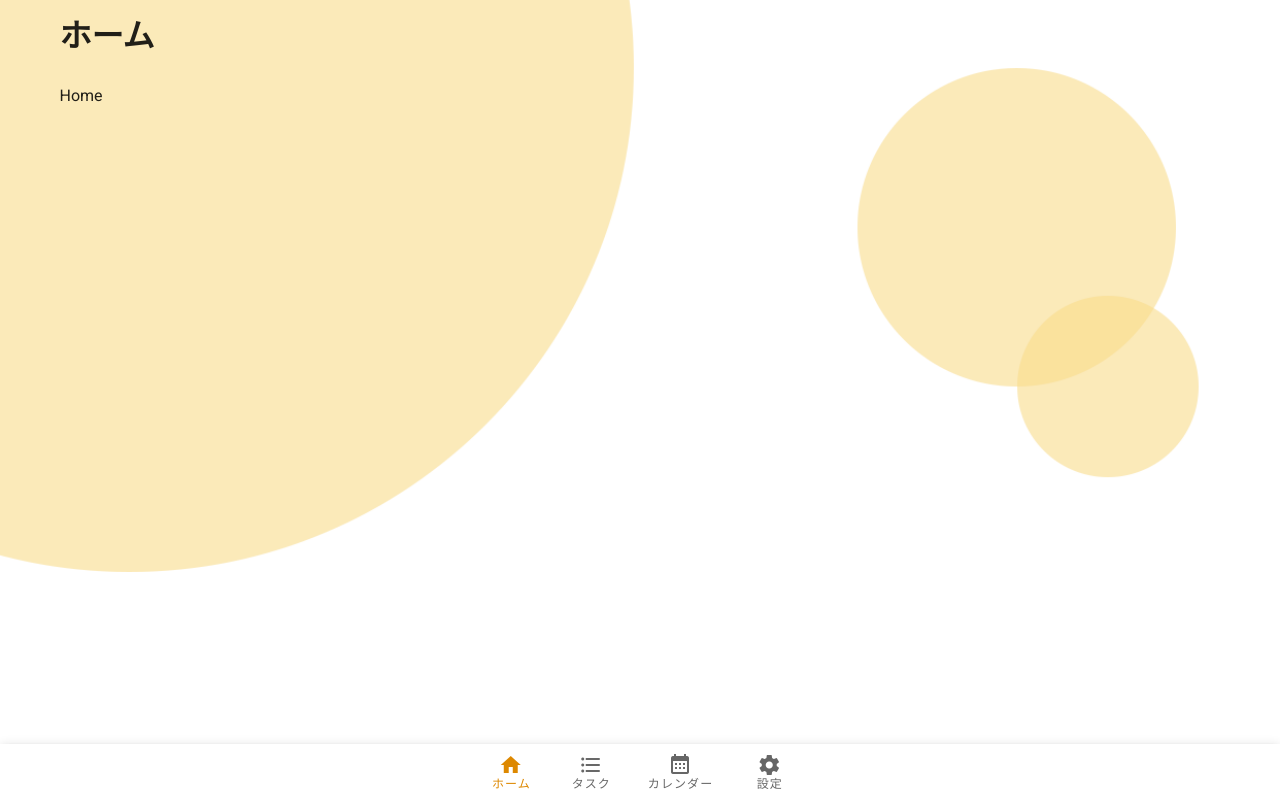
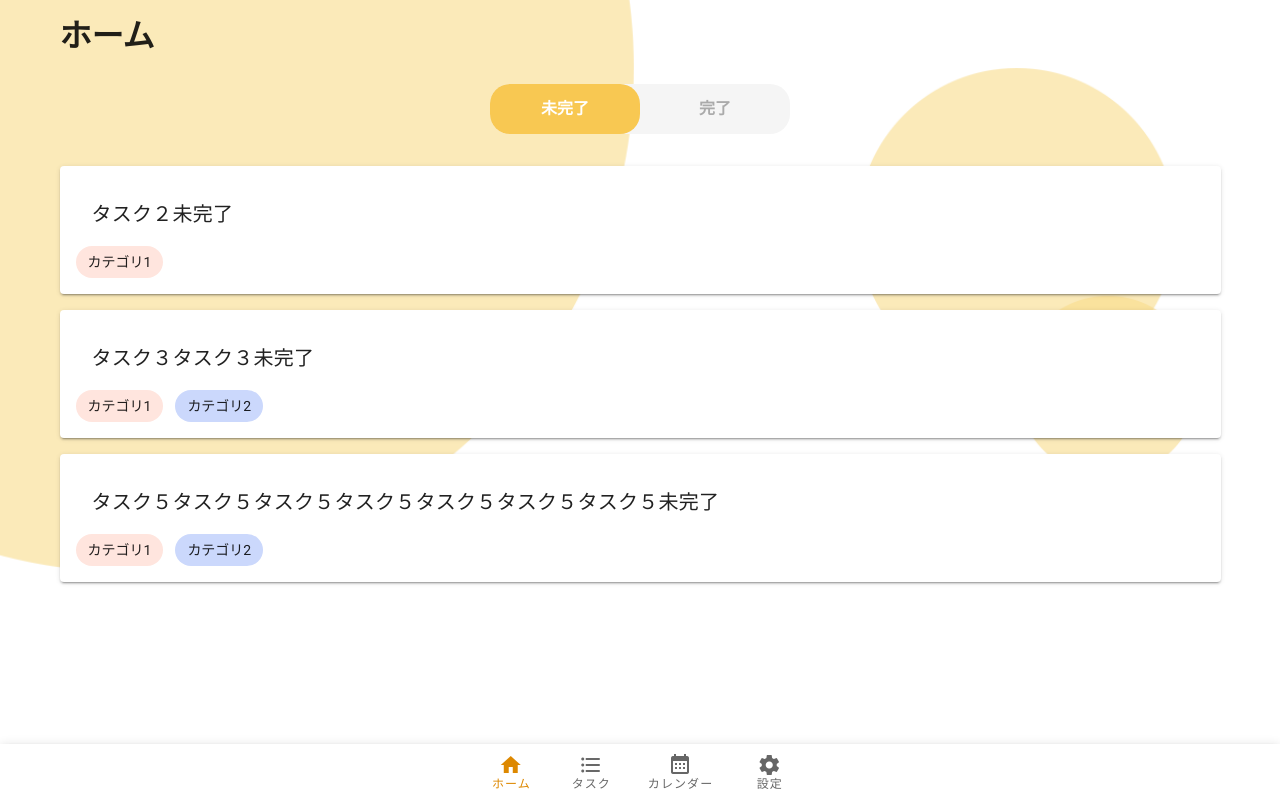
Before and after one commit to Ry0xi/a02, a Nuxt app in the folder frontend/: page / in a window 1280 px wide. Built offline with nearby package versions, Linux system fonts and the light colour scheme.

Commit message:
[f-add]タスクリストを表示するための記述とデータを追加。

```diff
--- a/frontend/pages/index.vue
+++ b/frontend/pages/index.vue
@@ -1,5 +1,17 @@
 <template>
-  <p>Home</p>
+  <div class="page-home">
+    <Tab
+      leftName="未完了"
+      rightName="完了"
+      v-model="activeTab"
+      class="mb-8"
+    />
+    <TaskList
+      :shownTasks="activeTab"
+      :tasks="testTasks"
+      :categoryData="testCategoryData"
+    />
+  </div>
 </template>
 
 <script>
@@ -8,6 +20,22 @@ export default {
     return {
       header: {
         title: 'ホーム'
+      },
+      activeTab: 1,
+      tasks: [],
+      categoryData: [],
+      testTasks: [
+        {'id': '1001', 'name': 'タスク１', 'categories': ['0001','0002'], 'isDone': true},
+        {'id': '1002', 'name': 'タスク２未完了', 'categories': ['0001'], 'isDone': false},
+        {'id': '1003', 'name': 'タスク３タスク３未完了', 'categories': ['0001','0002'], 'isDone': false},
+        {'id': '1004', 'name': 'タスク４タスク４タスク４タスク４', 'categories': ['0001','0002', '0003'], 'isDone': true},
+        {'id': '1005', 'name': 'タスク５タスク５タスク５タスク５タスク５タスク５タスク５未完了', 'categories': ['0001','0002'], 'isDone': false},
+        {'id': '1006', 'name': 'タスク６タスク６タスク６タスク６タスク６タスク６タスク６タスク６タスク６タスク６タスク６', 'categories': ['0001','0002'], 'isDone': true},
+      ],
+      testCategoryData: {
+        '0001': {'name': 'カテゴリ1', 'color': '#FFE5DE'},
+        '0002': {'name': 'カテゴリ2', 'color': '#CBD8FC'},
+        '0003': {'name': 'カテゴリ3', 'color': '#E6C4FF'}
       }
     }
   },
```
